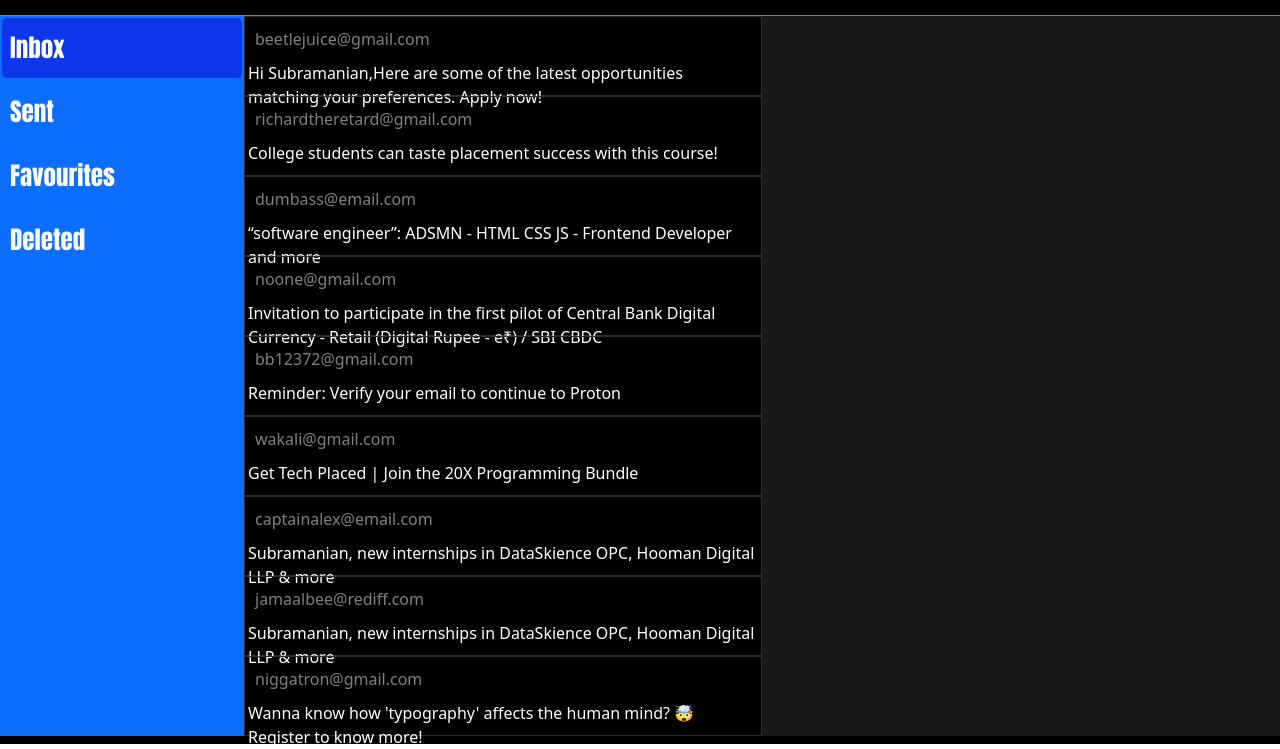
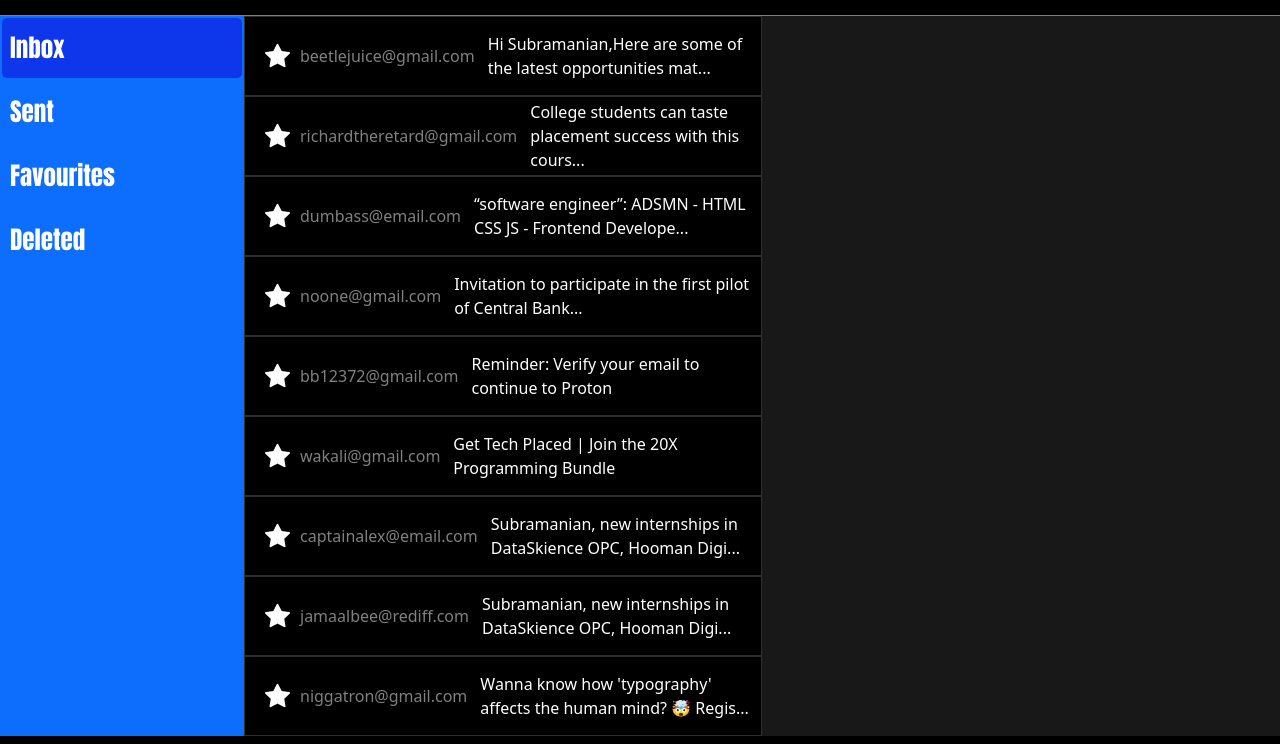
Before and after one commit to subramanian-21/OutlookDummy, a website: page index.html in a window 1280 px wide. Both pictures are taken after a click on the element "Inbox". Shown: the part 56-805 px from the top of the page. Drawn offline with nearby package versions, Linux system fonts and the light colour scheme; files whose address does not match are found by name.

Commit message:
setting favourites

```diff
--- a/index.html
+++ b/index.html
@@ -30,6 +30,5 @@
         </div>
      </div>
      <script src="script.js"></script>
-     <script src="https://cdn.jsdelivr.net/npm/bootstrap@5.3.2/dist/js/bootstrap.bundle.min.js" integrity="sha384-C6RzsynM9kWDrMNeT87bh95OGNyZPhcTNXj1NW7RuBCsyN/o0jlpcV8Qyq46cDfL" crossorigin="anonymous"></script>
 </body>
 </html>
--- a/script.js
+++ b/script.js
@@ -1,39 +1,57 @@
 const emails = [
   {
+    id:1,
     from: "beetlejuice@gmail.com",
     msg: "Hi Subramanian,Here are some of the latest opportunities matching your preferences. Apply now!",
+    fav:false
   },
   {
+    id:2,
     from: "richardtheretard@gmail.com",
     msg: "College students can taste placement success with this course!",
+    fav:false
   },
   {
+    id:3,
     from: "dumbass@email.com",
     msg: "“software engineer”: ADSMN - HTML CSS JS - Frontend Developer and more",
+    fav:false
   },
   {
+    id:4,
     from: "noone@gmail.com",
     msg: "Invitation to participate in the first pilot of Central Bank Digital Currency - Retail (Digital Rupee - e₹) / SBI CBDC",
+    fav:false
   },
   {
+    id:5,
     from: "bb12372@gmail.com",
     msg: "Reminder: Verify your email to continue to Proton",
+    fav:false
   },
   {
+    id:6,
     from: "wakali@gmail.com",
     msg: "Get Tech Placed | Join the 20X Programming Bundle",
+    fav:false
   },
   {
+    id:7,
     from: "captainalex@email.com",
     msg: "Subramanian, new internships in DataSkience OPC, Hooman Digital LLP & more",
+    fav:false
   },
   {
+    id:8,
     from: "jamaalbee@rediff.com",
     msg: "Subramanian, new internships in DataSkience OPC, Hooman Digital LLP & more",
+    fav:false
   },
   {
+    id:9,
     from: "niggatron@gmail.com",
     msg: "Wanna know how 'typography' affects the human mind? 🤯 Register to know more!",
+    fav:false
   },
 ];
 const clickedEmail = {};
@@ -45,7 +63,7 @@ const left = document.getElementById("left");
 const right = document.getElementById("right");
 const fromDiv = document.getElementById("from");
 const emailBodyText = document.getElementById("emailbody");
-
+const clickedIds = []
 
 clickedNav();
 
@@ -87,16 +105,42 @@ function inbox() {
     const emailBox = document.createElement("div");
     const emailFrom = document.createElement("div");
     const emailBody = document.createElement("div");
+    const emailFav = document.createElement("i")
+    const msg = (k.msg.length>60)?k.msg.slice(0,60)+"...":k.msg
+    emailFav.id = "email-fav"
+    emailFav.classList.add("bi")
+    emailFav.classList.add("bi-star-fill")
       emailBox.classList.add("email-box");
       emailFrom.classList.add("email-from");
       emailBody.classList.add("email-body");
       emailFrom.innerText = k.from;
-      emailBody.innerText = k.msg;
+      emailBody.innerText = msg;
+      emailBox.appendChild(emailFav)
       emailBox.appendChild(emailFrom);
       emailBox.appendChild(emailBody);
       left.appendChild(emailBox);
       emailBox.addEventListener("click", () => rightfn(k, emailBox));
+      emailFav.addEventListener("click",()=>addToFav(k,emailFav))
+
   });
+}
+
+function addToFav(k,e){
+
+    if(e.classList.contains("red")){
+        e.classList.remove("red")
+    }else{
+        e.classList.add("red")
+    }
+    if(clickedIds.indexOf(k.id)>=0){
+        console.log("old")
+
+    }else{
+        clickedIds.push(k.id)
+        console.log(clickedIds.indexOf(k.id))
+    }
+
+
 }
 function rightfn(k, e) {
   visitedEmails.push(k);
--- a/style.css
+++ b/style.css
@@ -71,13 +71,17 @@
    width: 100%;
     border: 1px solid #2f2f2f;
     height: 80px;
+    display: flex;
+    align-items: center;
+    padding-left: 20px;
 }
 .email-from{
     margin: 10px;
     color: gray;
 }
 .email-body{
-    margin: 3px
+    margin: 3px;
+
 }
 .from{
     font-size: 30px;
@@ -90,3 +94,9 @@
 .darkgray{
     background-color: #2f2f2f;
 }
+#email-fav{
+  font-size: 25px;
+}
+.red{
+  color: red;
+}
```
